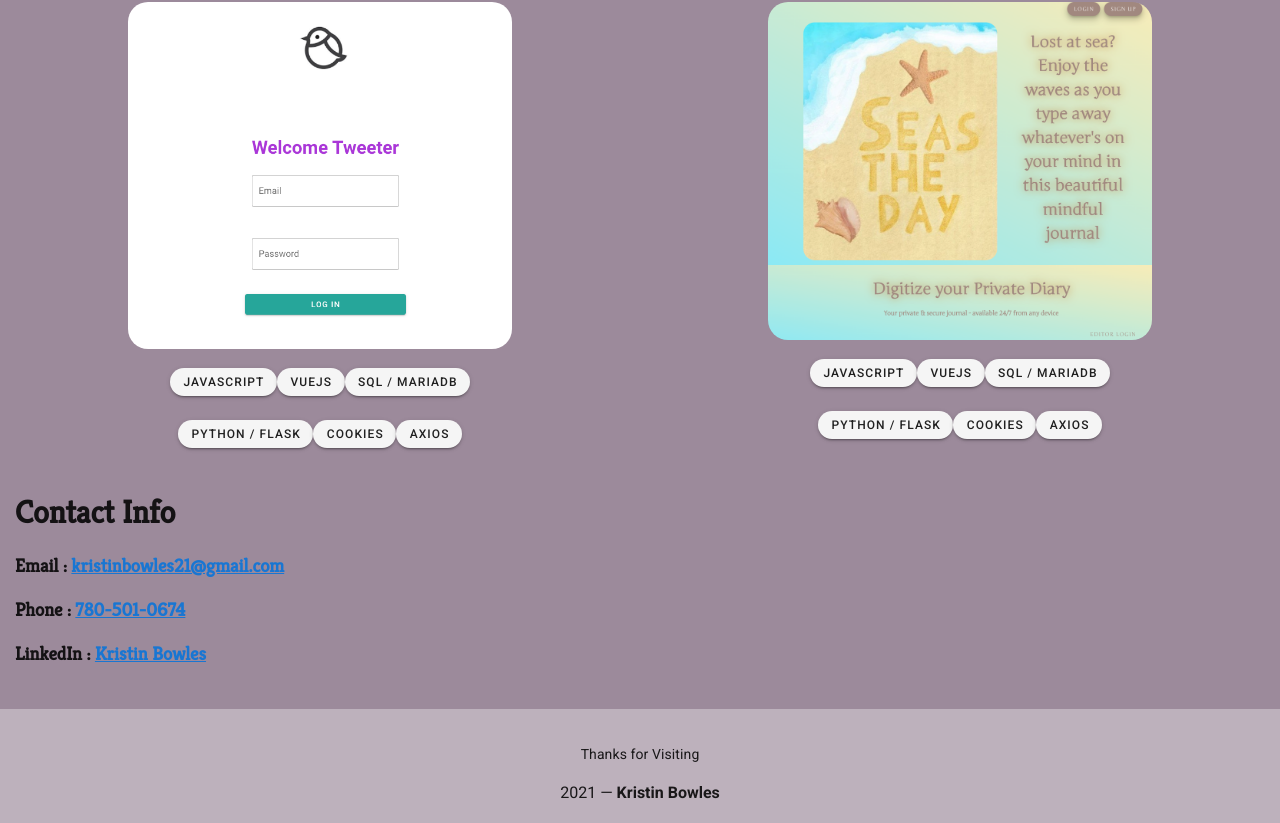
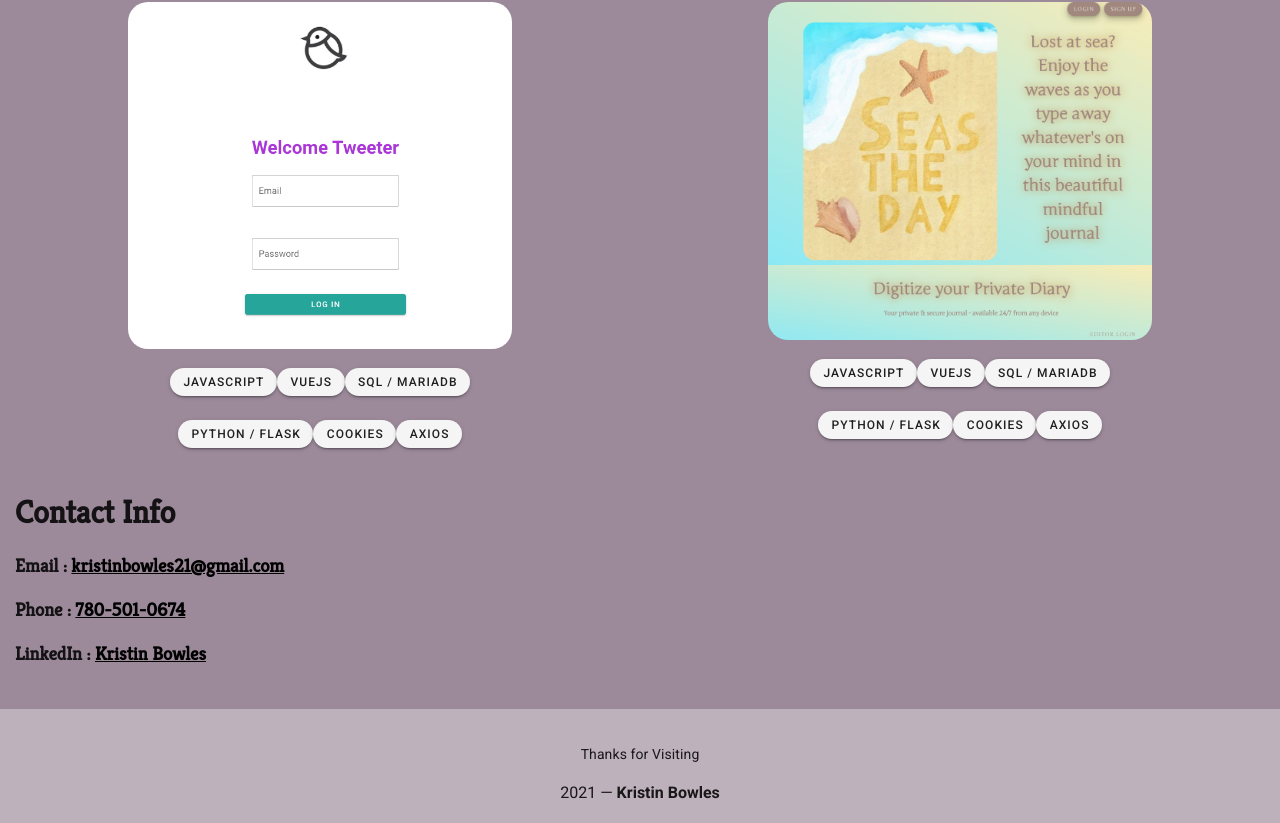
Before and after one commit to kribow21/portfolio, a Vue app: page /#/ in a window 1280 px wide. Shown: the part 990-1813 px from the top of the page. Built offline with nearby package versions, Linux system fonts and the light colour scheme.

Commit message:
edited anchor color

```diff
--- a/src/components/Contact.vue
+++ b/src/components/Contact.vue
@@ -24,6 +24,9 @@ h1, h3{
     padding-top: 2vh;
     padding-left: 15px;
 }
+h3 a{
+    color: Black;
+}
 h3 a:hover{
     color: rgb(243, 217, 248);
 }
```
